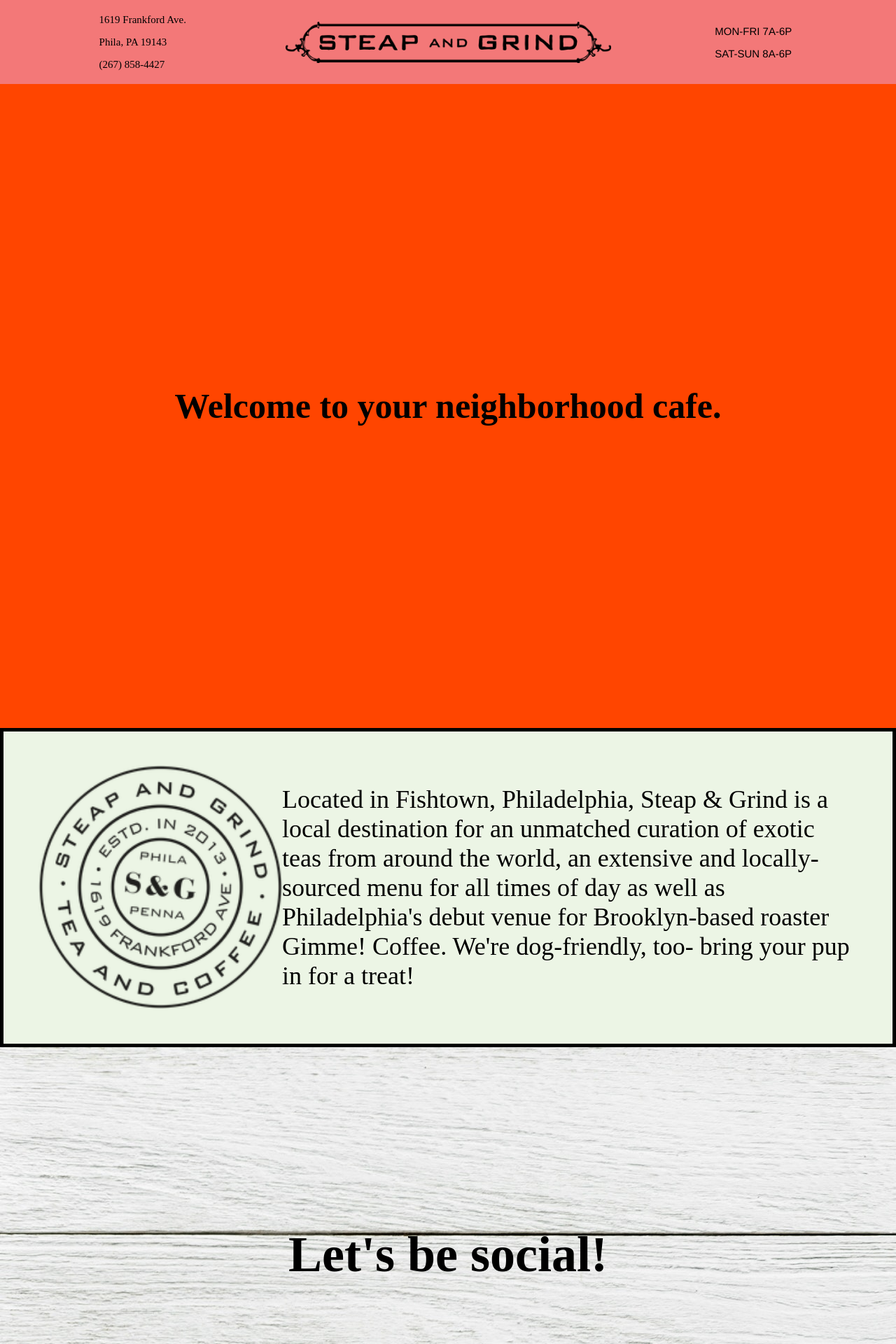
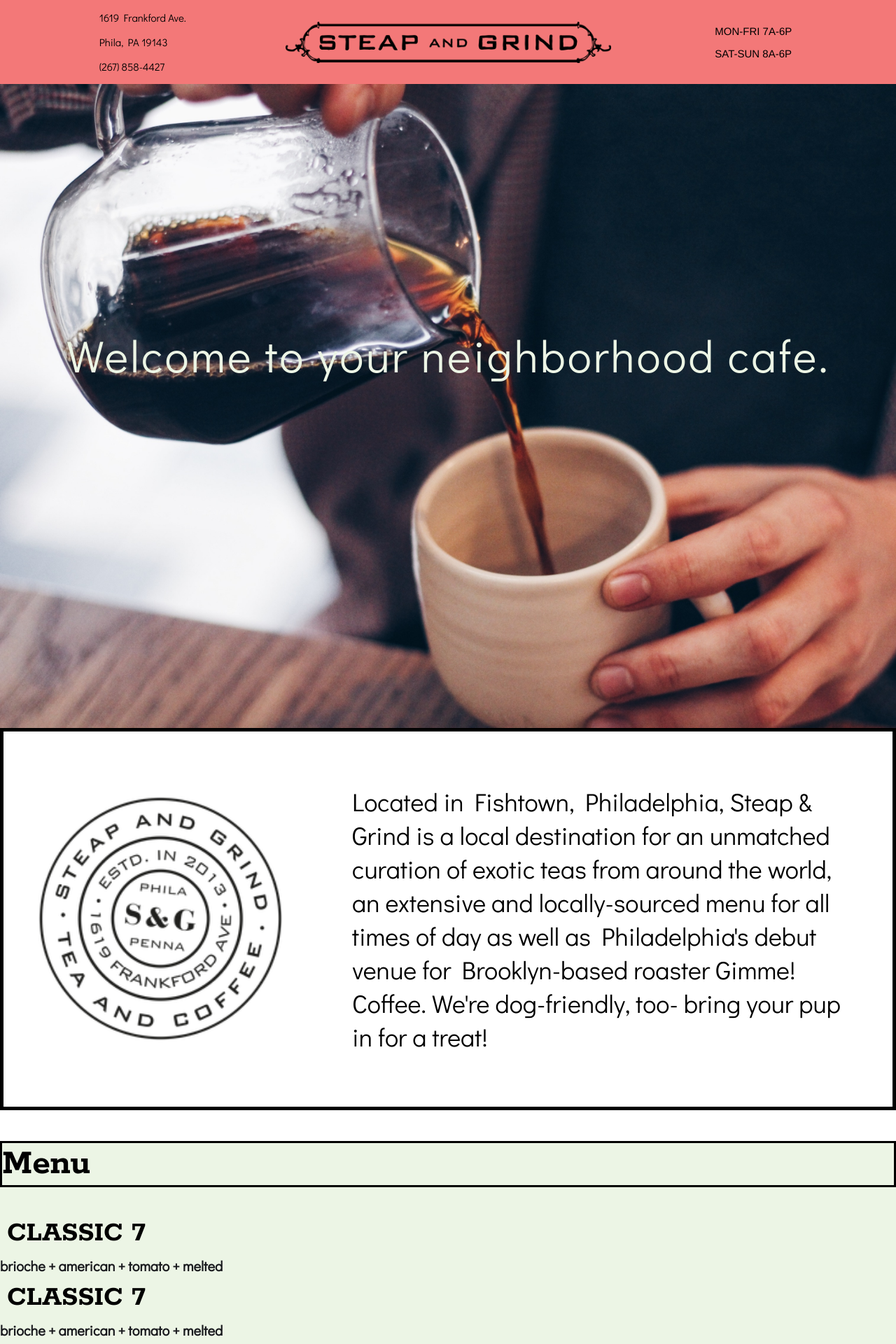
Before and after one commit to bummings/steap-grind, a PHP site: page / in a window 1280 px wide. Shown: the top 1920 px of the page at 70% size. Run offline with PHP 8.4, Linux system fonts and the light colour scheme.

Commit message:
second commit, workin out this damn menu

```diff
--- a/css/style.css
+++ b/css/style.css
@@ -29,14 +29,20 @@ html, body {
   display: flex;
   height: 115vh;
   background-color: orangered;
+  background-image: url("../assets/img/pourover.jpg");
+  background-size: cover;
   justify-content: center;
   align-items: center; }
   .hero--welcome {
-    font-size: 50px;
-    font-family: Didact Gothic; }
+    font-size: 6.4rem;
+    font-weight: 100;
+    font-family: Didact Gothic;
+    color: #ECF5E5;
+    letter-spacing: 3px;
+    margin-bottom: 20rem; }
 
 .about {
-  background-color: #ECF5E5;
+  background-color: #fff;
   display: flex;
   justify-content: center;
   align-items: center;
@@ -44,10 +50,26 @@ html, body {
   padding: 4rem 5rem; }
   .about--logo__logo {
     height: 348px;
-    width: 348px; }
-  .about--about {
+    width: 348px;
+    margin-right: 10rem; }
+  .about--text {
     font-family: Didact Gothic;
     font-size: 3.6rem; }
+
+.menu {
+  background-color: #ECF5E5;
+  font-family: Rokkitt;
+  font-size: 3.5rem; }
+  .menu--header {
+    border: 3px solid black; }
+  .menu--item__title {
+    text-transform: uppercase;
+    margin: 1rem; }
+  .menu--item__description {
+    margin: 0;
+    font-size: 2rem;
+    font-family: Didact Gothic;
+    color: #18191D; }
 
 .social {
   background-color: greenyellow;
@@ -58,6 +80,7 @@ html, body {
   align-items: center;
   font-family: Didact Gothic;
   background-image: url(../assets/img/social.jpg);
+  background-size: cover;
   display: flex;
   flex-direction: column; }
   .social--icons {
@@ -68,11 +91,11 @@ html, body {
 .footer {
   background-color: #F37878;
   font-family: Didact Gothic;
-  height: 140px;
+  height: 10rem;
   display: flex;
   align-items: center; }
   .footer--logo {
     height: 74px;
     width: 584px; }
   .footer--address {
-    text-transform: uppercase; }
+    justify-items: flex-end; }
--- a/index.html
+++ b/index.html
@@ -6,6 +6,7 @@
   <meta name="viewport" content="width=device-width, initial-scale=1.0">
   <meta http-equiv="X-UA-Compatible" content="ie=edge">
   <title>Document</title>
+  <link href="https://fonts.googleapis.com/css?family=Didact+Gothic|Rokkitt:400,700" rel="stylesheet">
   <link rel="stylesheet" href="css/style.css">
 </head>
 
@@ -39,8 +40,43 @@
       <div class="about--logo">
         <img class="about--logo__logo" src="assets/img/logo.png" alt="logo">
       </div>
-      <div class="about--about">
-        <p>Located in Fishtown, Philadelphia, Steap & Grind is a local destination for an unmatched curation of exotic teas from around the world, an extensive and locally-sourced menu for all times of day as well as Philadelphia's debut venue for Brooklyn-based roaster Gimme! Coffee. We're dog-friendly, too- bring your pup in for a treat!</p>
+      <div class="about--text">
+        <p>Located in Fishtown, Philadelphia, Steap & Grind is a local destination for an unmatched curation of exotic teas
+          from around the world, an extensive and locally-sourced menu for all times of day as well as Philadelphia's debut
+          venue for Brooklyn-based roaster Gimme! Coffee. We're dog-friendly, too- bring your pup in for a treat!</p>
+      </div>
+    </div>
+
+
+
+
+
+
+
+
+
+
+    <div class="menu">
+      <h2 class="menu--header">Menu</h2>
+
+      <div class="menu--item">
+        <h3 class="menu--item__title">Classic 7</h3>
+        <h3 class="menu--item__description">brioche + american + tomato + melted</h3>
+      </div>
+
+      <div class="menu--item">
+        <h3 class="menu--item__title">Classic 7</h3>
+        <h3 class="menu--item__description">brioche + american + tomato + melted</h3>
+      </div>
+
+      <div class="menu--item">
+        <h3 class="menu--item__title">Classic 7</h3>
+        <h3 class="menu--item__description">brioche + american + tomato + melted</h3>
+      </div>
+
+      <div class="menu--item">
+        <h3 class="menu--item__title">Classic 7</h3>
+        <h3 class="menu--item__description">brioche + american + tomato + melted</h3>
       </div>
     </div>
 
@@ -60,7 +96,7 @@
 
     <div class="footer">
       <div class="footer--image">
-          <img class="footer--logo" src="assets/img/logo2.png" alt="steap logo">
+        <img class="footer--logo" src="assets/img/logo2.png" alt="steap logo">
       </div>
       <div class="footer--address">
         1619 Frankford Avenue
@@ -70,4 +106,5 @@
   </div>
 
 </body>
+
 </html>
--- a/sass/abstracts/_variables.scss
+++ b/sass/abstracts/_variables.scss
@@ -2,6 +2,7 @@
 $color-primary: #F37878;
 
 $color-offwhite: #ECF5E5;
+$color-offblack: #18191D;
 
 $color-white: #fff;
 $color-black: #000;
@@ -9,3 +10,4 @@ $color-black: #000;
 
 //FONTS
 $font-primary: Didact Gothic;
+$font-secondary: Rokkitt;
--- a/sass/main.scss
+++ b/sass/main.scss
@@ -11,6 +11,7 @@
 @import 'layout/header';
 @import 'layout/hero';
 @import 'layout/about';
+@import 'layout/menu';
 @import 'layout/social';
 @import 'layout/grid';
 @import 'layout/footer';
```
